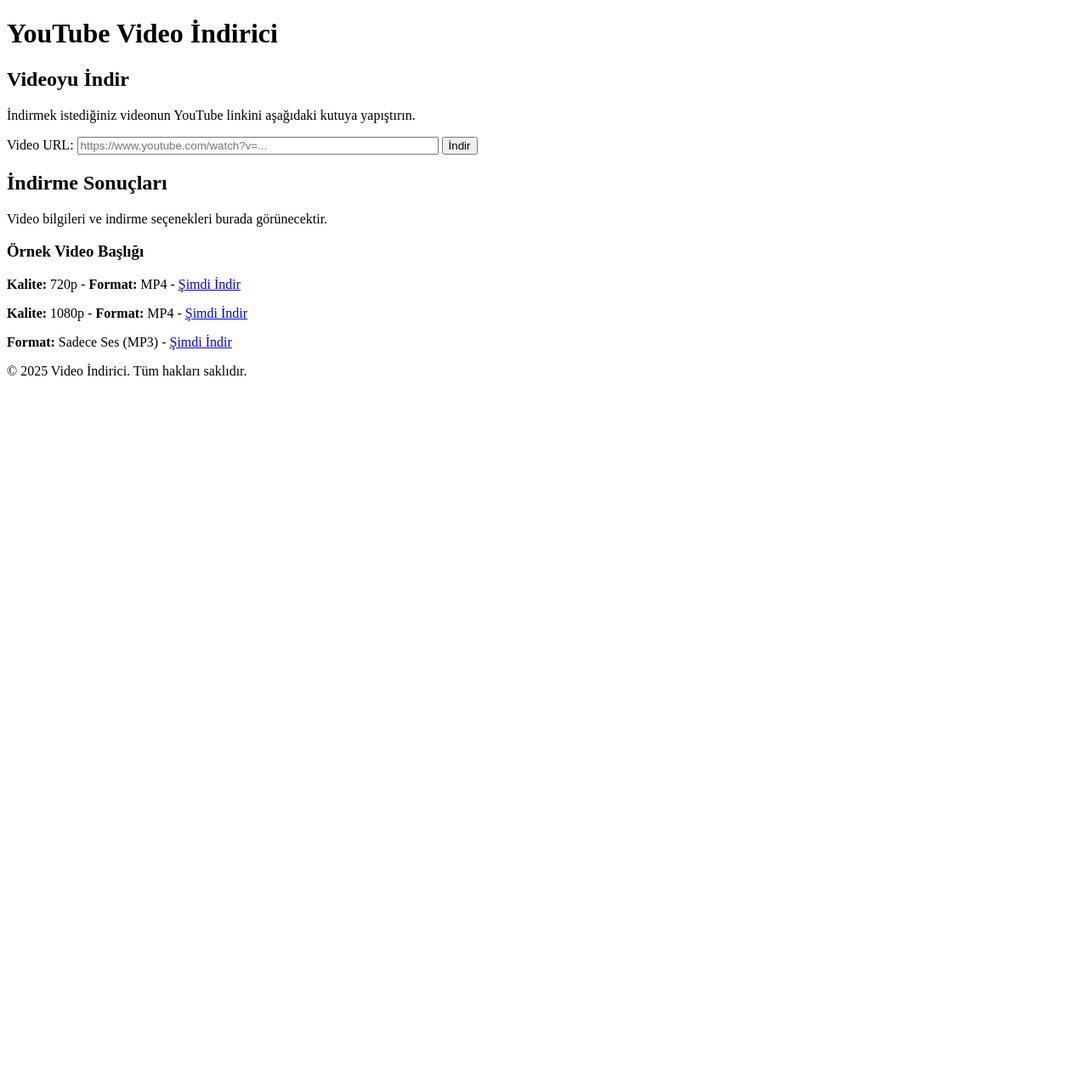
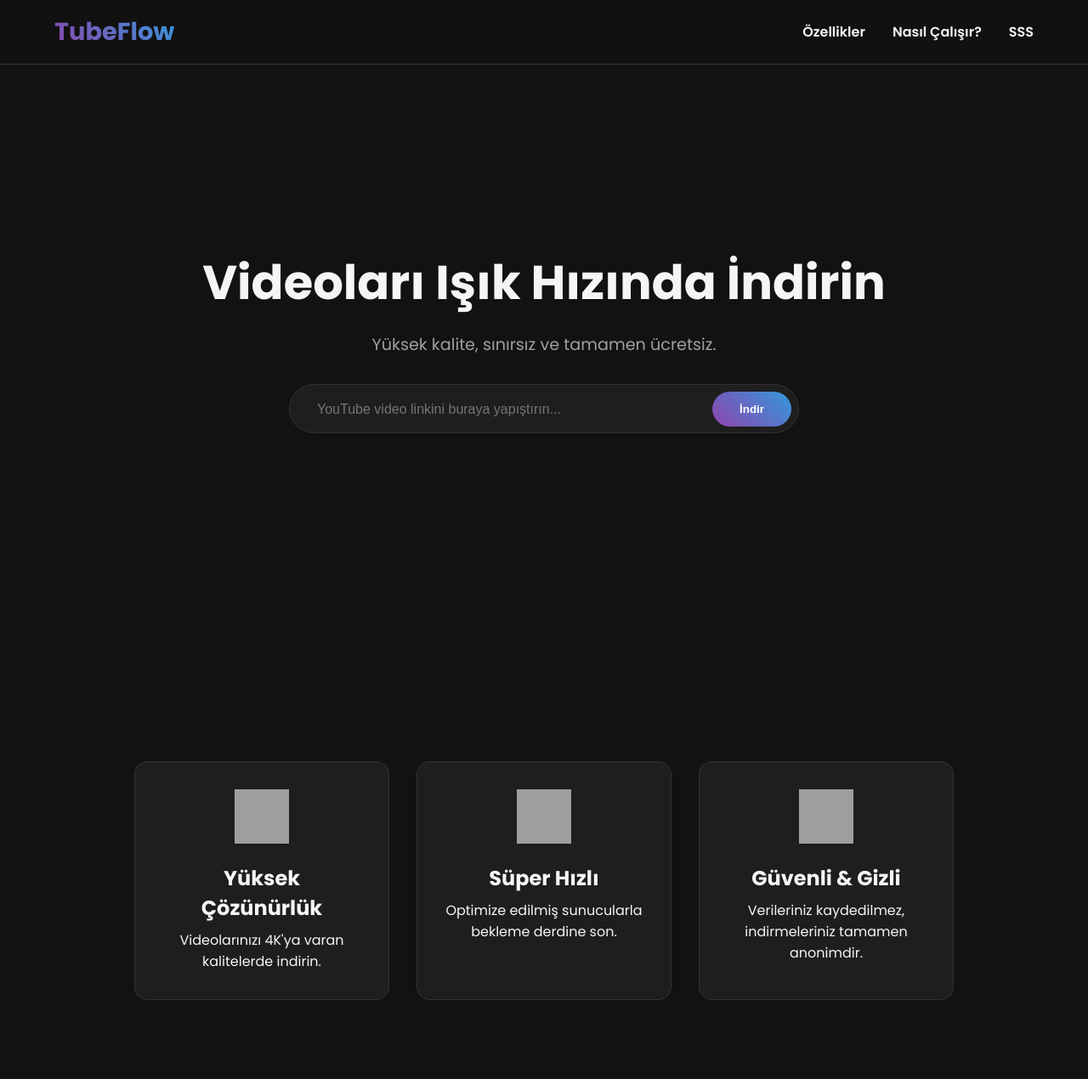
Before and after one commit to Yasin4161/Geminidwneme, a plain HTML site: page index.html in a window 1280 px wide. Shown: the top 1270 px of the page at 85% size. Before the commit the page ends 800 px from the top, so only its background shows below. Drawn offline with Linux system fonts and the light colour scheme; grey boxes are pictures that could not be loaded.

Commit message:
Update index.html

```diff
--- a/index.html
+++ b/index.html
@@ -3,48 +3,98 @@
 <head>
     <meta charset="UTF-8">
     <meta name="viewport" content="width=device-width, initial-scale=1.0">
-    <title>Video İndirici Arayüzü</title>
+    <title>TubeFlow - Profesyonel Video İndirici</title>
+    <link rel="preconnect" href="https://fonts.googleapis.com">
+    <link rel="preconnect" href="https://fonts.gstatic.com" crossorigin>
+    <link href="https://fonts.googleapis.com/css2?family=Poppins:wght@300;400;600;700&display=swap" rel="stylesheet">
+    <link rel="stylesheet" href="style.css">
 </head>
 <body>
 
-    <header>
-        <h1>YouTube Video İndirici</h1>
+    <header class="main-header">
+        <nav>
+            <div class="logo">TubeFlow</div>
+            <ul class="nav-links">
+                <li><a href="#features">Özellikler</a></li>
+                <li><a href="#how-it-works">Nasıl Çalışır?</a></li>
+                <li><a href="#faq">SSS</a></li>
+            </ul>
+        </nav>
     </header>
 
     <main>
-        <section>
-            <h2>Videoyu İndir</h2>
-            <p>İndirmek istediğiniz videonun YouTube linkini aşağıdaki kutuya yapıştırın.</p>
-
-            <form>
-                <label for="video-url">Video URL:</label>
-                <input
-                    type="url"
-                    id="video-url"
-                    name="video-url"
-                    placeholder="https://www.youtube.com/watch?v=..."
-                    size="50"
-                    required
-                >
-                <button type="submit">İndir</button>
-            </form>
+        <section class="hero">
+            <div class="hero-content">
+                <h1 class="animate-on-load">Videoları Işık Hızında İndirin</h1>
+                <p class="animate-on-load delay-1">Yüksek kalite, sınırsız ve tamamen ücretsiz.</p>
+                <div class="downloader-form animate-on-load delay-2">
+                    <input type="url" placeholder="YouTube video linkini buraya yapıştırın...">
+                    <button>İndir</button>
+                </div>
+            </div>
+            <div class="hero-bg"></div>
         </section>
 
-        <section>
-            <h2>İndirme Sonuçları</h2>
-            <p>Video bilgileri ve indirme seçenekleri burada görünecektir.</p>
-            <div>
-                <h3>Örnek Video Başlığı</h3>
-                <p><strong>Kalite:</strong> 720p - <strong>Format:</strong> MP4 - <a href="#">Şimdi İndir</a></p>
-                <p><strong>Kalite:</strong> 1080p - <strong>Format:</strong> MP4 - <a href="#">Şimdi İndir</a></p>
-                <p><strong>Format:</strong> Sadece Ses (MP3) - <a href="#">Şimdi İndir</a></p>
+        <section id="features" class="features">
+            <div class="feature-card animate-on-scroll">
+                <img src="https://img.icons8.com/fluency/96/000000/4k.png" alt="4K İkonu"/>
+                <h3>Yüksek Çözünürlük</h3>
+                <p>Videolarınızı 4K'ya varan kalitelerde indirin.</p>
+            </div>
+            <div class="feature-card animate-on-scroll">
+                <img src="https://img.icons8.com/fluency/96/000000/flash-on.png" alt="Hız İkonu"/>
+                <h3>Süper Hızlı</h3>
+                <p>Optimize edilmiş sunucularla bekleme derdine son.</p>
+            </div>
+            <div class="feature-card animate-on-scroll">
+                <img src="https://img.icons8.com/fluency/96/000000/verified-account.png" alt="Güvenlik İkonu"/>
+                <h3>Güvenli & Gizli</h3>
+                <p>Verileriniz kaydedilmez, indirmeleriniz tamamen anonimdir.</p>
+            </div>
+        </section>
+
+        <section id="how-it-works" class="how-it-works">
+            <h2 class="section-title animate-on-scroll">Sadece 3 Basit Adım</h2>
+            <div class="steps-container">
+                <div class="step animate-on-scroll">
+                    <div class="step-number">1</div>
+                    <h3>Linki Yapıştır</h3>
+                    <p>İndirmek istediğiniz videonun linkini kopyalayın.</p>
+                </div>
+                <div class="step animate-on-scroll">
+                    <div class="step-number">2</div>
+                    <h3>Formatı Seç</h3>
+                    <p>MP4, WEBM veya sadece ses (MP3) formatını seçin.</p>
+                </div>
+                <div class="step animate-on-scroll">
+                    <div class="step-number">3</div>
+                    <h3>İndir</h3>
+                    <p>Butona tıklayın ve videonuzun keyfini çıkarın.</p>
+                </div>
+            </div>
+        </section>
+
+        <section id="faq" class="faq">
+            <h2 class="section-title animate-on-scroll">Sıkça Sorulan Sorular</h2>
+            <div class="faq-item animate-on-scroll">
+                <details>
+                    <summary>Bu hizmet ücretli mi?</summary>
+                    <p>Hayır, TubeFlow tamamen ücretsizdir ve her zaman öyle kalacaktır.</p>
+                </details>
+            </div>
+            <div class="faq-item animate-on-scroll">
+                <details>
+                    <summary>Video indirmek yasal mı?</summary>
+                    <p>Telif hakkı size ait olan veya kamuya açık videoları indirmek genellikle yasaldır. Başkalarının telifli içeriklerini izinsiz indirmek yasa dışı olabilir. Lütfen yerel yasalarınıza uyun.</p>
+                </details>
             </div>
         </section>
     </main>
 
     <footer>
-        <p>&copy; 2025 Video İndirici. Tüm hakları saklıdır.</p>
+        <p>&copy; 2025 TubeFlow. Tüm hakları saklıdır.</p>
     </footer>
 
+    <script src="script.js"></script>
 </body>
 </html>
```
